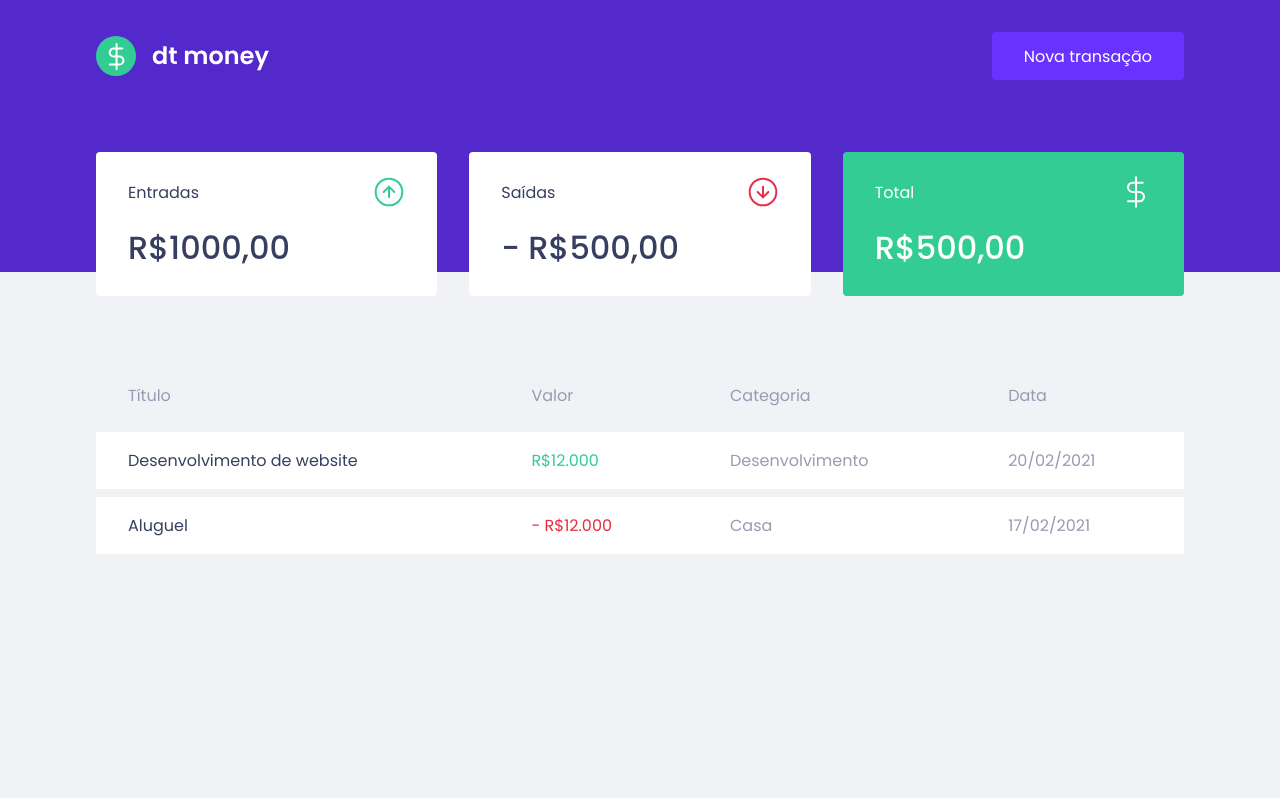
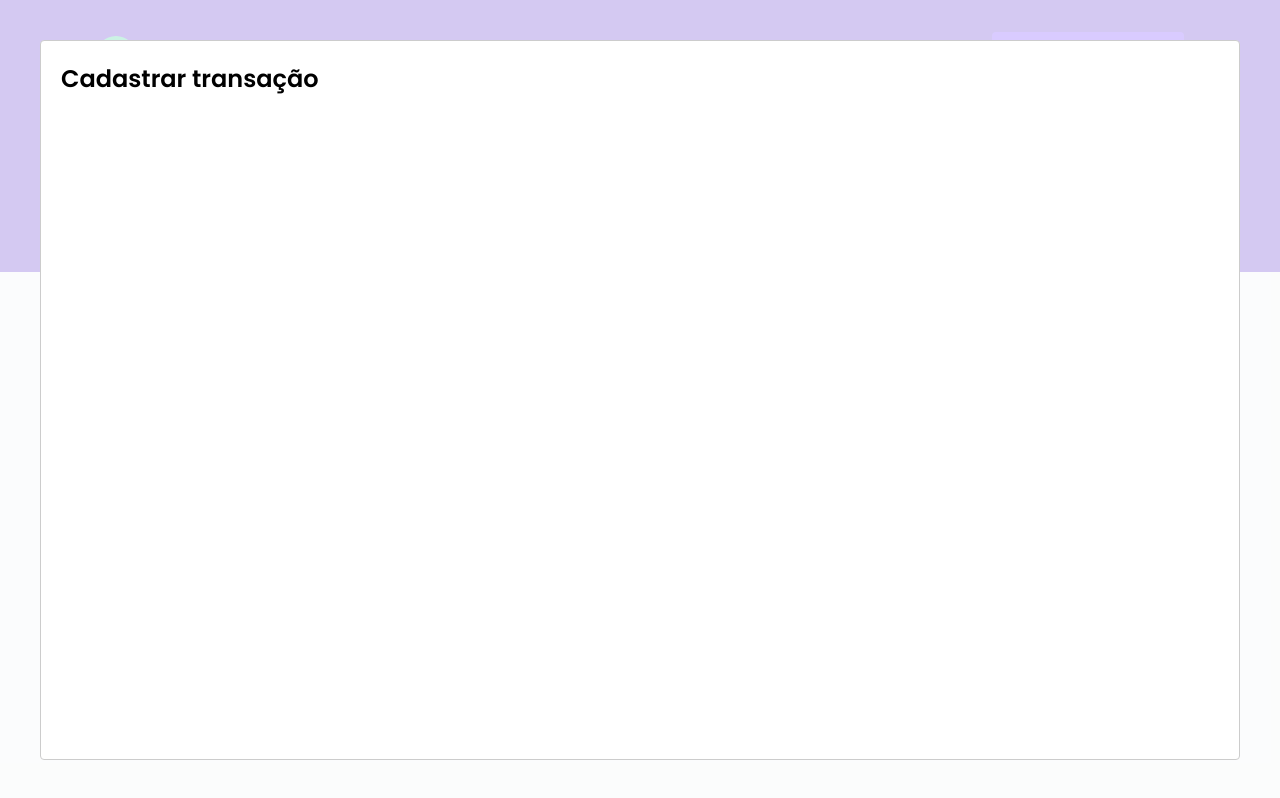
Before and after one commit to tiandrades/ignite-reactjs-chapter-02-dtmoney, a React (Create React App) app: page / in a window 1280 px wide. Both pictures are taken after a click on the button "Nova transação". Built offline with nearby package versions, Linux system fonts and the light colour scheme; no server answers; what miragejs would draw is missing.

Commit message:
:sparkles: feat(lesson: Configurando modal de criação): add react-modal

```diff
--- a/package.json
+++ b/package.json
@@ -7,6 +7,7 @@
     "miragejs": "^0.1.41",
     "react": "^17.0.1",
     "react-dom": "^17.0.1",
+    "react-modal": "^3.12.1",
     "react-scripts": "4.0.3",
     "styled-components": "^5.2.1",
     "web-vitals": "^1.0.1"
@@ -19,6 +20,7 @@
     "@types/node": "^12.0.0",
     "@types/react": "^17.0.0",
     "@types/react-dom": "^17.0.0",
+    "@types/react-modal": "^3.12.0",
     "@types/styled-components": "^5.1.9",
     "typescript": "^4.1.2"
   },
--- a/src/App.tsx
+++ b/src/App.tsx
@@ -1,13 +1,37 @@
+import { useState } from 'react';
+
+import Modal from 'react-modal';
 import { Header } from './components/Header';
 import { Dashboard } from './components/Dashboard';
 
 import { GlobalStyle } from './styles/global';
 
+Modal.setAppElement('#root');
+
 export function App() {
+  const [isNewTransactionModalOpen, setIsNewTransactionModalOpen] = useState(false);
+
+  function handleOpenNewTransactionModal() {
+    setIsNewTransactionModalOpen(true);
+  }
+
+  function handleCloseNewTransactionModal() {
+    setIsNewTransactionModalOpen(false);
+  }
+
   return (
     <>
-      <Header />
+      <Header onOpenNewTransactionModal={handleOpenNewTransactionModal} />
+
       <Dashboard />
+
+      <Modal
+        isOpen={isNewTransactionModalOpen}
+        onRequestClose={handleCloseNewTransactionModal}
+      >
+        <h2>Cadastrar transação</h2>
+      </Modal>
+
       <GlobalStyle />
     </>
   );
--- a/src/components/Header/index.tsx
+++ b/src/components/Header/index.tsx
@@ -1,15 +1,23 @@
+import { useState } from 'react'
+import Modal from 'react-modal';
 import logoImg from '../../assets/logo.svg'
 
 import { Container, Content } from './styles'
 
-export function Header() {
+interface HeaderProps {
+    onOpenNewTransactionModal: () => void;
+}
+
+export function Header({ onOpenNewTransactionModal }: HeaderProps) {
     return (
         <Container>
             <Content>
                 <img src={logoImg} alt="dt monet" />
-                <button type="button">
+                <button type="button" onClick={onOpenNewTransactionModal}>
                     Nova transação
-            </button>
+                </button>
+
+
             </Content>
         </Container>
     )
```
Also changed, not shown: 1 other file (tests, documents, lock files or other folders).
